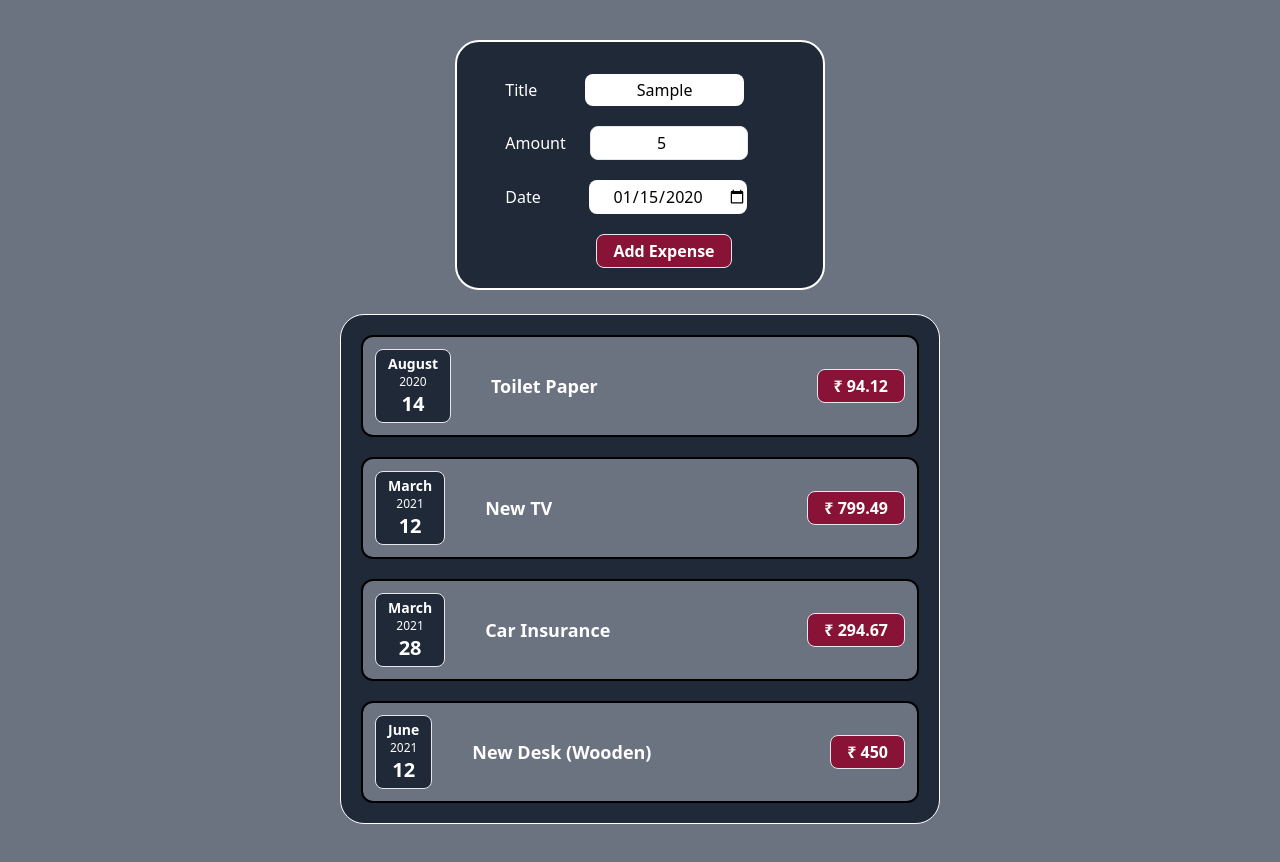
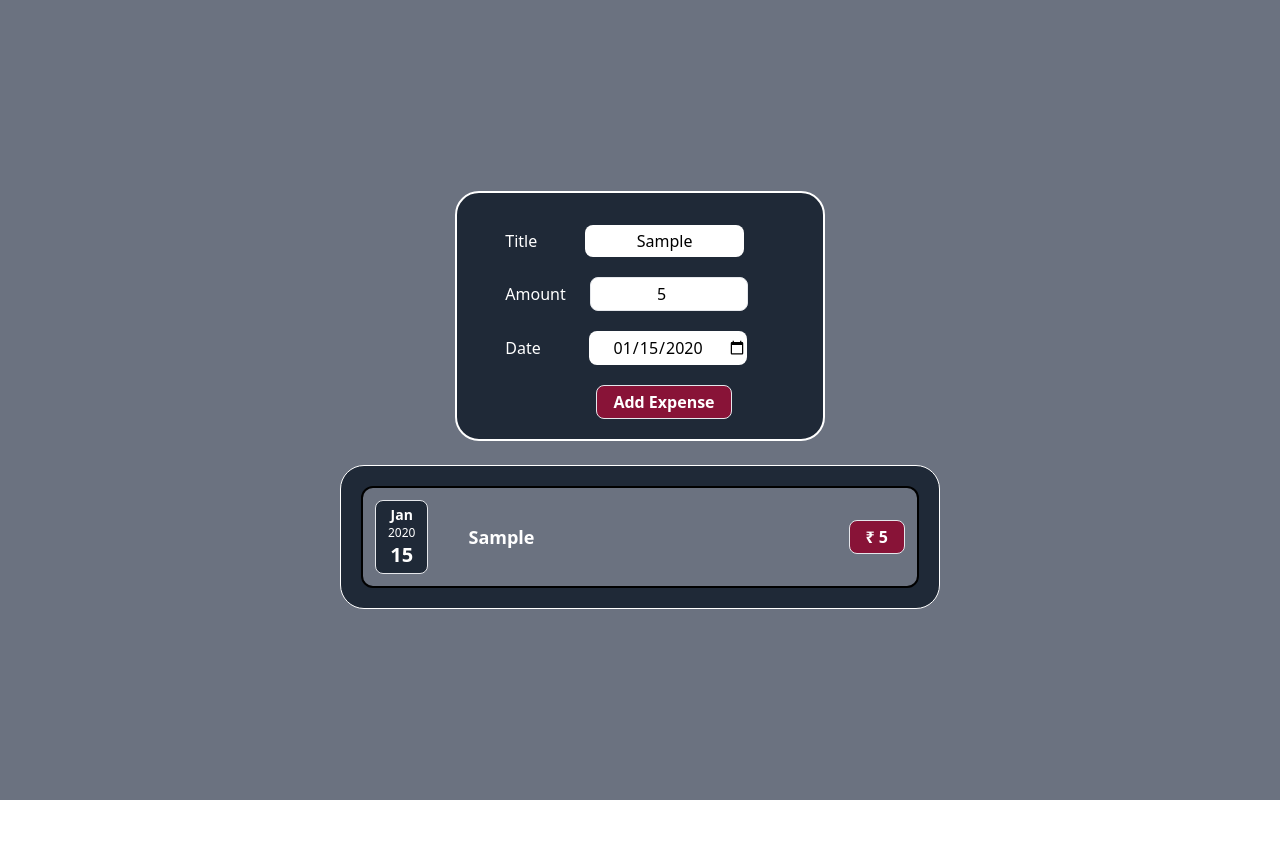
Before and after one commit to up-the-dev/TrackXpenses, a React (Create React App) app: page / in a window 1280 px wide. Both pictures are taken after typing "Sample", "5", "2020-01-15" into the empty fields and a click on the button "Add Expense". After the commit the page ends 800 px from the top, so only its background shows below. Built offline with nearby package versions, Linux system fonts and the light colour scheme.

Commit message:
add expenses added
add expenses added

```diff
--- a/src/Components/AddExpense/NewExpense.js
+++ b/src/Components/AddExpense/NewExpense.js
@@ -32,24 +32,24 @@
             }
         })
     }
-    /* format in localstorage
-    const Expenses = {
+
+    const addNewExpence = (e) => {
+        e.preventDefault()
+        const year = userInput.date.slice(0, 4)
+        const _expenses = { ...expenses }
+        /* format in localstorage
+        const Expenses = {
         2002: [{
             title: 'subkhir',
             amount: '123',
             date: ''
-        }],
+            }],
         2003: [{
             title: '',
             amount: '',
             date: ''
-        }]
-    }
-    */
-    const addNewExpence = (e) => {
-        e.preventDefault()
-        const year = userInput.date.slice(0, 4)
-        const _expenses = { ...expenses }
+            }]
+        } */
         if (!(_expenses[year])) {
             _expenses[year] = [{
                 id: Date.now(),
@@ -65,11 +65,12 @@
                 date: userInput.date
             })
         }
-        setUserInput({
+        const _userInput = {
             title: '',
             amount: '',
             date: ''
-        })
+        }
+        setUserInput(_userInput)
         setExpenses(_expenses)
 
     }
--- a/src/Components/ExpensesCart/ExpenseDate.js
+++ b/src/Components/ExpensesCart/ExpenseDate.js
@@ -1,11 +1,21 @@
 export const ExpenseDate = (props) => {
-    const month = props.date.toLocaleString('en-US', { month: 'long' });
-    const day = props.date.toLocaleString('en-US', { day: '2-digit' });
-    const year = props.date.getFullYear();
+    const date = props.date
+    const dateSeparated = date.split('-')
+    const monthNumber = dateSeparated[1]
+    const day = dateSeparated[2];
+    const year = dateSeparated[0];
+
+    function getMonth(monthNumber) {
+        const date1 = new Date();
+        date1.setMonth(monthNumber - 1);
+        const formatter = new Intl.DateTimeFormat('en-US', { month: 'short' });
+        const firstMonth = formatter.format(date1);
+        return `${firstMonth}`;
+    }
 
     return (
         <div className="py-1 px-3 border rounded-lg flex flex-col items-center text-white bg-gray-800">
-            <h1 className="text-sm  font-extrabold">{month}</h1>
+            <h1 className="text-sm  font-extrabold">{getMonth(monthNumber)}</h1>
             <h1 className="text-xs">{year}</h1>
             <h1 className="text-xl font-extrabold">{day}</h1>
         </div>
--- a/src/Components/ExpensesCart/Expenses.js
+++ b/src/Components/ExpensesCart/Expenses.js
@@ -3,33 +3,16 @@
 import { ExpenseItem } from "./ExpenseItem"
 
 export const Expenses = () => {
-    const { expenses, setExpenses } = useContext(ExpensesContext)
-    console.log(expenses)
-    const Expenses = [
-        {
-            id: 'e1',
-            title: 'Toilet Paper',
-            amount: 94.12,
-            date: new Date(2020, 7, 14),
-        },
-        { id: 'e2', title: 'New TV', amount: 799.49, date: new Date(2021, 2, 12) },
-        {
-            id: 'e3',
-            title: 'Car Insurance',
-            amount: 294.67,
-            date: new Date(2021, 2, 28),
-        },
-        {
-            id: 'e4',
-            title: 'New Desk (Wooden)',
-            amount: 450,
-            date: new Date(2021, 5, 12),
-        },
+    const { expenses } = useContext(ExpensesContext)
 
-    ];
     return (
         <div className=" container mx-auto w-1/2 p-5  border-white border rounded-3xl bg-gray-800 flex flex-col justify-around gap-5">
-            {Expenses.map(Expense => <ExpenseItem key={Expense.id} Expense={Expense} />)}
+            {/* {Expenses.map(Expense => <ExpenseItem key={Expense.id} Expense={Expense} />)} */}
+            {Object.entries(expenses).map((Exp) => {
+                return Exp[1].map((e) => {
+                    return < ExpenseItem key={e.id} Expense={e} />;
+                })
+            })}
         </div>
     )
 }
```
